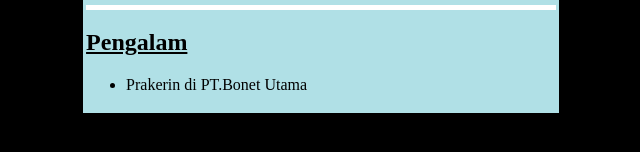
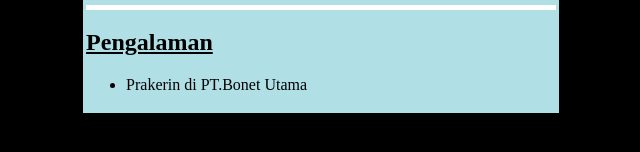
Before and after one commit to dre03/dre03.github.io, a plain HTML site: page index.html in a window 1280 px wide. Shown: the part 558-710 px from the top of the page, 319-959 px from the left. Drawn offline with Linux system fonts and the light colour scheme.

Commit message:
Update index.html

```diff
--- a/index.html
+++ b/index.html
@@ -79,7 +79,7 @@
 				</div>
 				<hr size="5" color="white">
 				<div>
-					<h2><u>Pengalam</u></h2>
+					<h2><u>Pengalaman</u></h2>
 					<ul>
 						<li>Prakerin di PT.Bonet Utama</li>
 
```
